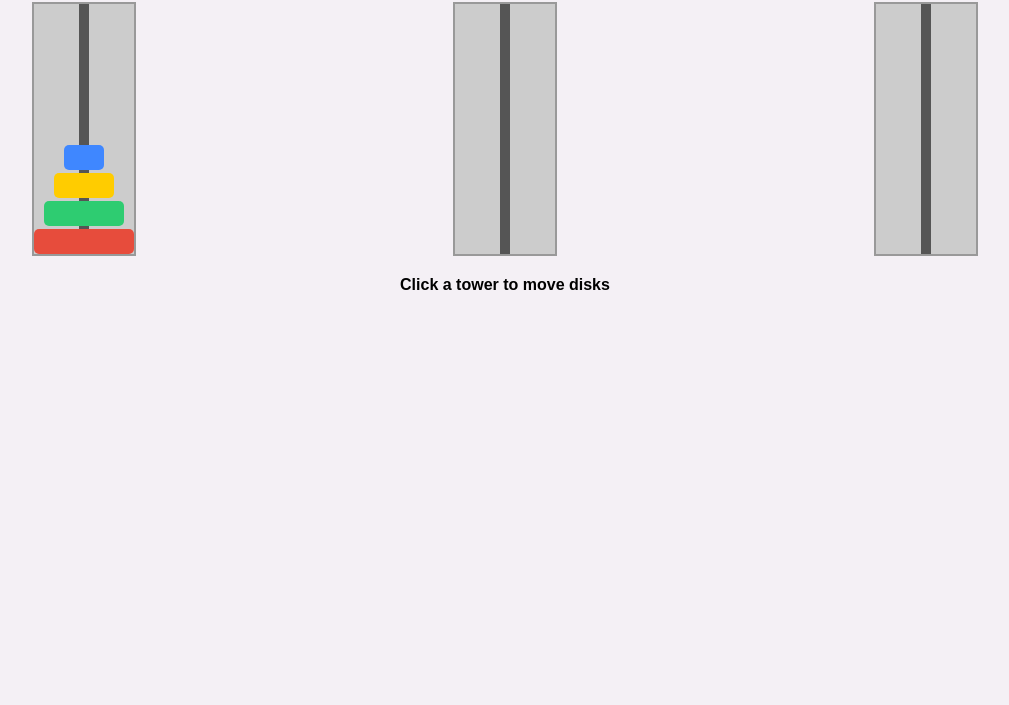
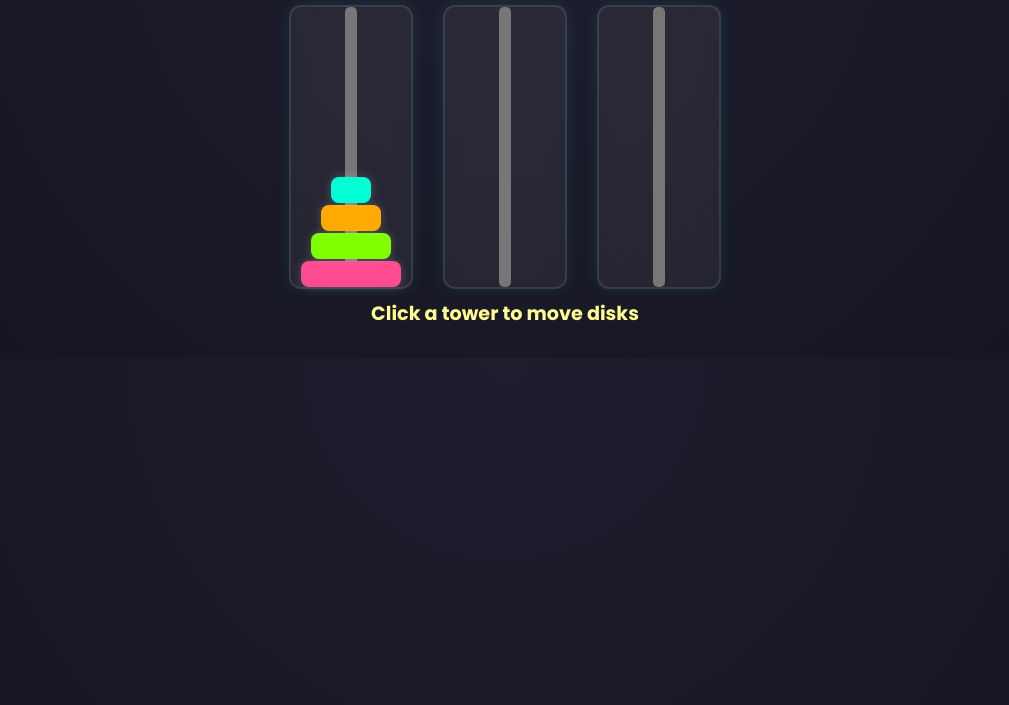
Before and after one commit to distanlo/tower-of-hanoi, a plain HTML site: page index.html in a window 1280 px wide. Shown: the part 95-800 px from the top of the page, without its empty margins (135-1144 px from the left). Drawn offline with Linux system fonts and the light colour scheme.

Commit message:
Update index.html
changing head section for better look and feel

```diff
--- a/index.html
+++ b/index.html
@@ -2,53 +2,73 @@
 <html lang="en">
 <head>
   <meta charset="UTF-8">
-  <title>Tower of Hanoi</title>
+  <title>Tower of Hanoi – Deluxe Edition</title>
+  <link href="https://fonts.googleapis.com/css2?family=Poppins:wght@400;700&display=swap" rel="stylesheet">
   <style>
     body {
-      font-family: Arial, sans-serif;
+      margin: 0;
+      font-family: 'Poppins', sans-serif;
+      background: radial-gradient(circle at top, #1e1e2f, #14141f);
+      color: #eee;
       text-align: center;
-      background: #f4f0f5;
     }
     h1 {
-      margin-top: 20px;
+      margin: 30px 0 10px;
+      font-size: 2.5rem;
+      color: #00ffd5;
+      text-shadow: 0 0 10px #00ffd5aa;
+    }
+    #status {
+      margin: 10px 0 30px;
+      font-weight: bold;
+      color: #fffd92;
+      font-size: 1.2rem;
     }
     .game {
       display: flex;
-      justify-content: space-around;
-      margin-top: 40px;
+      justify-content: center;
+      gap: 30px;
+      padding: 0 10px;
     }
     .tower {
-      width: 100px;
-      height: 250px;
-      background: #ccc;
-      border: 2px solid #999;
+      width: 120px;
+      height: 280px;
+      background: rgba(255, 255, 255, 0.06);
+      border-radius: 12px;
+      backdrop-filter: blur(8px);
+      border: 2px solid rgba(255, 255, 255, 0.1);
       position: relative;
+      box-shadow: 0 0 15px rgba(0, 255, 213, 0.1);
       cursor: pointer;
+      transition: transform 0.2s;
+    }
+    .tower:hover {
+      transform: scale(1.05);
+      box-shadow: 0 0 20px rgba(0, 255, 213, 0.3);
     }
     .peg {
       position: absolute;
       bottom: 0;
-      width: 10px;
+      width: 12px;
       height: 100%;
-      background: #555;
+      background: #777;
       left: 50%;
       transform: translateX(-50%);
+      border-radius: 5px;
     }
     .disk {
       position: absolute;
-      height: 25px;
-      border-radius: 5px;
+      height: 26px;
+      border-radius: 8px;
       left: 50%;
       transform: translateX(-50%);
+      box-shadow: 0 0 10px rgba(255,255,255,0.2);
+      transition: bottom 0.3s ease;
     }
-    .disk.A { width: 40px; background: #3f87ff; }
-    .disk.B { width: 60px; background: #ffcc00; }
-    .disk.C { width: 80px; background: #2ecc71; }
-    .disk.D { width: 100px; background: #e74c3c; }
-    #status {
-      margin-top: 20px;
-      font-weight: bold;
-    }
+    .disk.A { width: 40px; background: #00ffd5; }
+    .disk.B { width: 60px; background: #ffaa00; }
+    .disk.C { width: 80px; background: #7fff00; }
+    .disk.D { width: 100px; background: #ff4b91; }
   </style>
 </head>
 <body>
```
